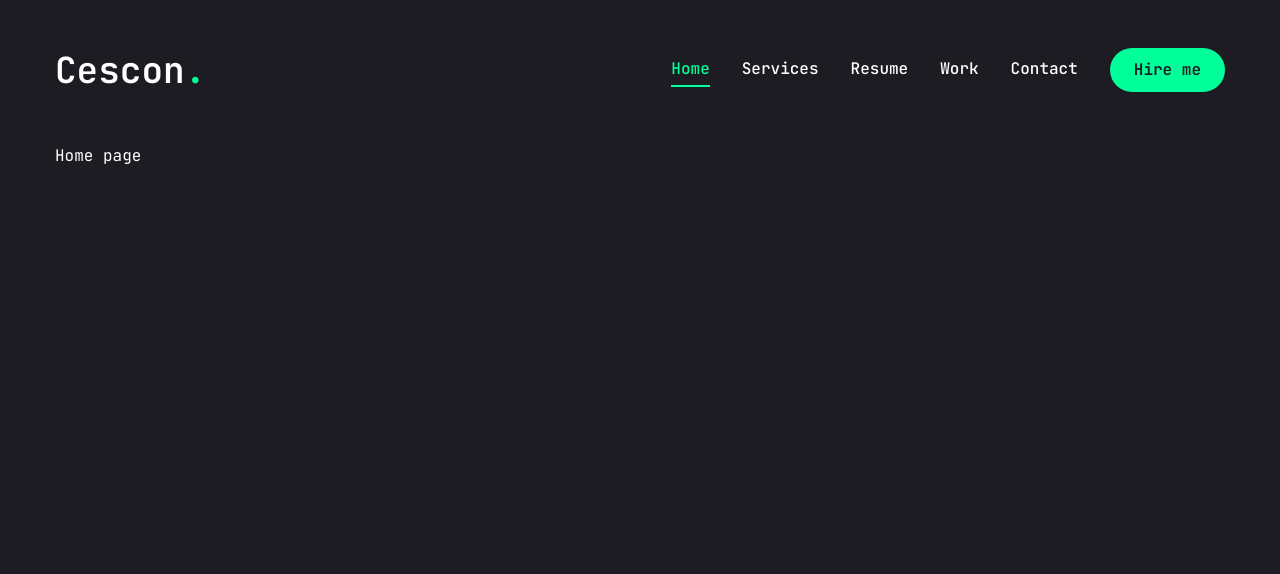
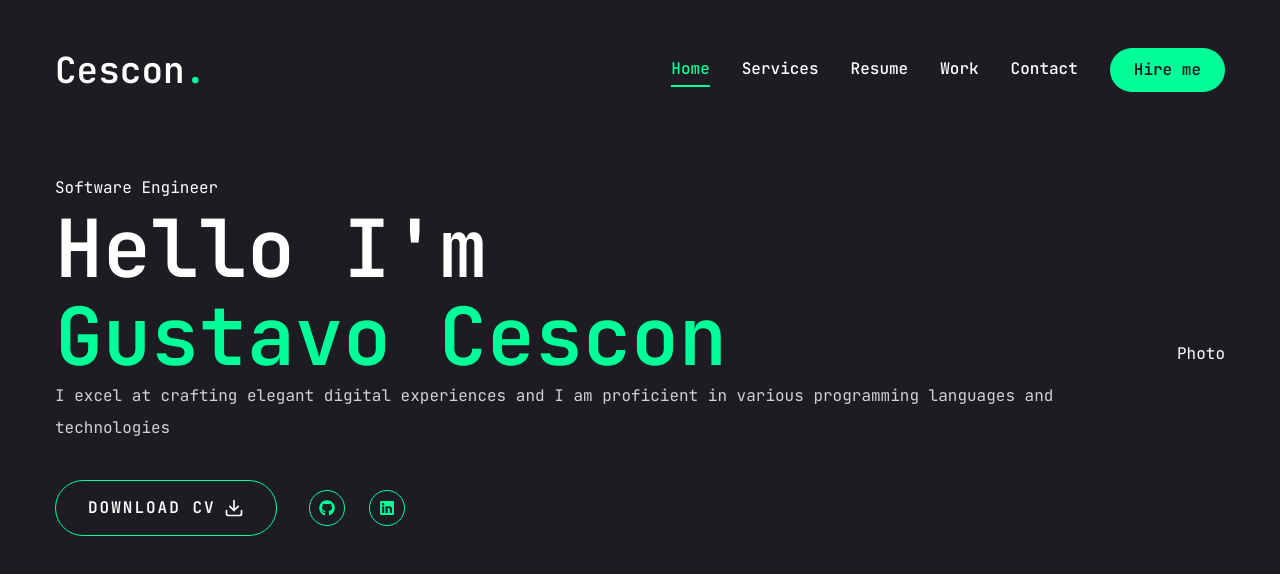
Before and after one commit to GustavoCescon/portfolio, a Next.js app: page / in a window 1280 px wide. Shown: the top 574 px of the page. Built offline with nearby package versions, Linux system fonts and the light colour scheme.

Commit message:
Criando o componente socials

```diff
--- a/app/globals.css
+++ b/app/globals.css
@@ -6,4 +6,14 @@
   body{
     @apply font-primary bg-primary text-white leading-loose;
   }
+  .h1{
+    @apply text-[48px] xl:text-[80px] leading-[1.1] font-semibold;
+  }
+  .h2{
+    @apply text-[36px] xl:text-[48px] leading-[1.1] font-semibold;
+  }
+  .h3{
+    @apply text-[20px] xl:text-[24px] leading-[1.1] font-semibold;
+  }
+
 }
--- a/app/page.jsx
+++ b/app/page.jsx
@@ -1,10 +1,48 @@
+import Photo from "@/components/Photo";
+import Socials from "@/components/Socials";
 import { Button } from "@/components/ui/button";
 import { FiDownload } from "react-icons/fi";
 
 const Home = () => {
 	return (
 		<section className="h-full">
-			<div className="container mx-auto">Home page</div>
+			<div className="container mx-auto h-full">
+				<div className="flex flex-col xl:flex-row items-center justify-between xl:pt-8 xl:pb-24">
+					<div className="text-center xl:text-left">
+						<span className="text-wl">Software Engineer</span>
+						<h1 className="h1">
+							Hello I'm <br />{" "}
+							<span className="text-accent">Gustavo Cescon</span>
+						</h1>
+						<p className="mx-w-[500px] mb-9 text-white/80">
+							I excel at crafting elegant digital experiences and I am
+							proficient in various programming languages and technologies
+						</p>
+
+						<div className="flex flex-col xl:flex-row items-center gap-8">
+							<Button
+								variant="outline"
+								size="lg"
+								className="uppercase flex items-center gap-2"
+							>
+								<span>Download CV</span>
+								<FiDownload className="text-xl" />
+							</Button>
+							<div className="mb-8 xl:mb-0 ">
+								<Socials
+									containerStyles={"flex gap-6"}
+									iconStyles={
+										"w-9 h-9 border border-accent rounded-full flex justify-center items-center text-accent text-base hover:bg-accent hover:text-primary hover:transition-all duration-500"
+									}
+								/>
+							</div>
+						</div>
+					</div>
+					<div>
+						<Photo />
+					</div>
+				</div>
+			</div>
 		</section>
 	);
 };
--- /dev/null
+++ b/components/Photo.jsx
@@ -0,0 +1,7 @@
+import React from "react";
+
+const Photo = () => {
+	return <div>Photo</div>;
+};
+
+export default Photo;
--- /dev/null
+++ b/components/Socials.jsx
@@ -0,0 +1,23 @@
+import Link from "next/link";
+import { FaGithub, FaLinkedin } from "react-icons/fa";
+
+const socials = [
+	{ icon: <FaGithub />, path: "" },
+	{ icon: <FaLinkedin />, path: "" },
+];
+const Socials = ({ containerStyles, iconStyles }) => {
+	return (
+		<div className={containerStyles}>
+			{socials.map((item, index) => {
+				return (
+					// biome-ignore lint/suspicious/noArrayIndexKey: <explanation>
+<Link key={index} href={item.path} className={iconStyles}>
+						{item.icon}
+					</Link>
+				);
+			})}
+		</div>
+	);
+};
+
+export default Socials;
```
